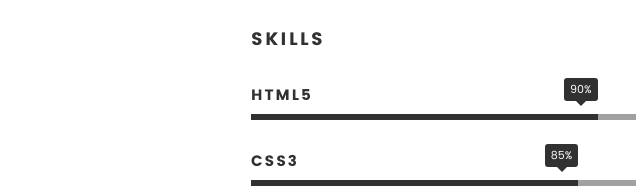
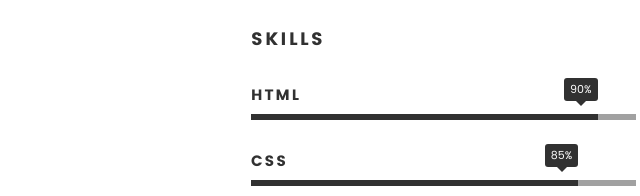
Before and after one commit to DiazLorr/Lorr-sPortfolio.github.io, a plain HTML site: page Portfolio/index.html in a window 1280 px wide. Shown: the part 1181-1377 px from the top of the page, 409-1049 px from the left. Drawn offline with Linux system fonts and the light colour scheme.

Commit message:
Update index.html

```diff
--- a/Portfolio/index.html
+++ b/Portfolio/index.html
@@ -146,11 +146,11 @@
 				<ul class="skill-bars">
 				   <li>
 				   	<div class="progress percent90"><span>90%</span></div>
-				   	<strong>HTML5</strong>
+				   	<strong>HTML</strong>
 				   </li>
 				   <li>
 				   	<div class="progress percent85"><span>85%</span></div>
-				   	<strong>CSS3</strong>
+				   	<strong>CSS</strong>
 				   </li>
 				   <li>
 				   	<div class="progress percent70"><span>70%</span></div>
```
